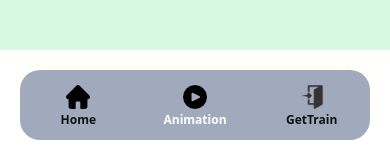
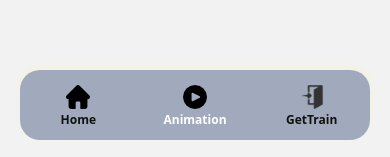
Before and after one commit to towhidul1999/Fitness-App-React-Native, a React Native app: screen /Animation in a window 390 px wide. Shown: the part 684-841 px from the top of the page. Built offline with nearby package versions, Linux system fonts and the light colour scheme.

Commit message:
Tab bar redesign

```diff
--- a/navigation/RootNavigator.js
+++ b/navigation/RootNavigator.js
@@ -26,22 +26,19 @@ export default function RootNavigator() {
                     tabBarInactiveTintColor: '#11110f',
 
                     tabBarStyle: {
+                        position: 'absolute',
+                        marginHorizontal: 20,
+                        bottom: 20,
                         height: 70,
                         paddingTop: 8,
                         paddingBottom: 10,
                         backgroundColor: '#a1aabd',
-                        margin: 20,
                         borderRadius: 20,
-
                         borderTopWidth: 0,
-
-                        elevation: 10, // Android
-                        shadowColor: '#ffff00', // iOS
+                        elevation: 10,
+                        shadowColor: '#ffff00',
                         shadowOpacity: 0.08,
-                        shadowOffset: {
-                            width: 0,
-                            height: -3,
-                        },
+                        shadowOffset: { width: 0, height: -3 },
                         shadowRadius: 8,
                     },
 
--- a/screens/AnimationScreen.js
+++ b/screens/AnimationScreen.js
@@ -4,7 +4,7 @@ import Video from 'react-native-video';
 
 const AnimationScreen = () => {
     return (
-        <View style={{ flex: 1, backgroundColor: '#d9f8e2' }}>
+        <View style={{ flex: 1 }}>
             <View style={{ flexDirection: 'row', justifyContent: 'space-evenly', alignItems: 'center', marginTop: 65, paddingHorizontal: 20 }}>
                 <TouchableOpacity>
                     <Text style={{ fontSize: 20, fontWeight: 'bold', color: '#00ff6a' }}>Video</Text>
```
